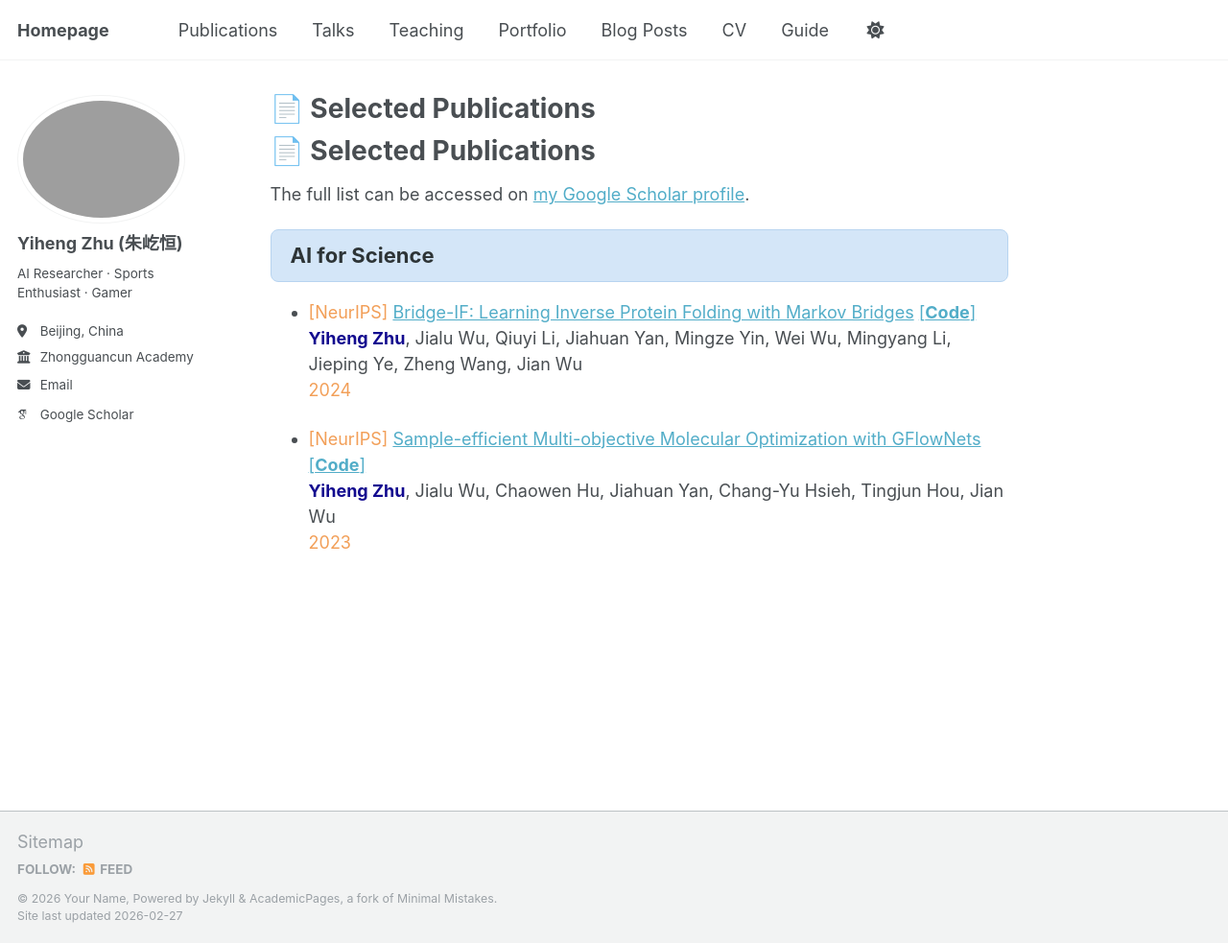
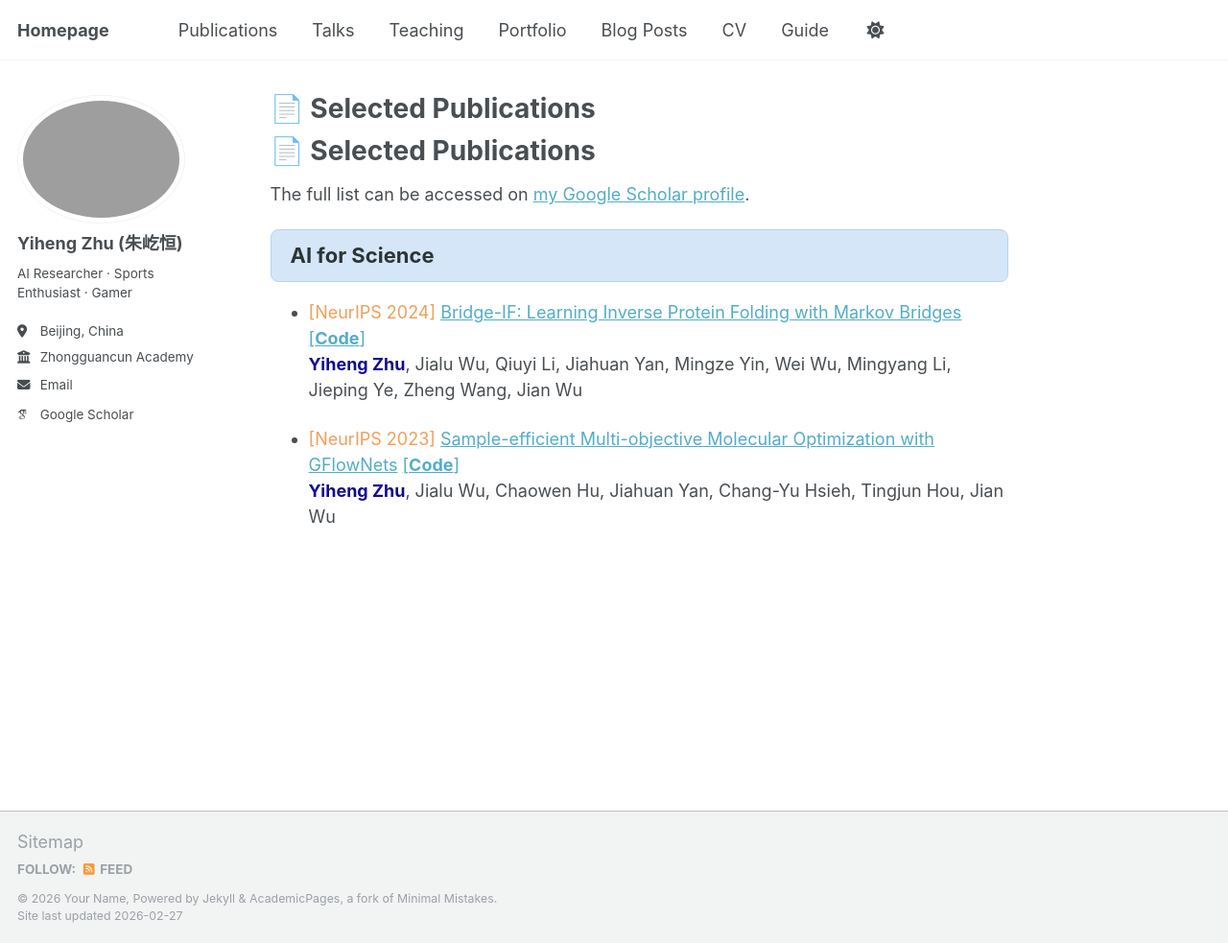
Before and after one commit to derrickzhu147/derrickzhu147.github.io, a Jekyll site: the page built from _pages/pub.md, in a window 1280 px wide and 983 px high. Shown: the whole window at 96% size. Built offline with Jekyll 4.4.1, drawn with Linux system fonts in a browser that asks for light colours; some web fonts are replaced; our own code applies the rules of GitHub Pages for plain Markdown files.

Commit message:
Update pub.md

```diff
--- a/_pages/pub.md
+++ b/_pages/pub.md
@@ -5,15 +5,13 @@ The full list can be accessed on <a href="https://scholar.google.com/citations?u
 AI for Science
 </div>
 
-- <span style="color:#F29F58;">[NeurIPS]</span>
+- <span style="color:#F29F58;">[NeurIPS 2024]</span>
   [Bridge-IF: Learning Inverse Protein Folding with Markov Bridges](https://arxiv.org/abs/2411.02120)
   [\[**Code**\]](https://github.com/violet-sto/Bridge-IF)
   **<span style="color:#120A8F;">Yiheng Zhu</span>**, Jialu Wu, Qiuyi Li, Jiahuan Yan, Mingze Yin, Wei Wu, Mingyang Li, Jieping Ye, Zheng Wang, Jian Wu
-  <span style="color:#F29F58;">2024</span>
 
 
-- <span style="color:#F29F58;">[NeurIPS]</span>
+- <span style="color:#F29F58;">[NeurIPS 2023]</span>
   [Sample-efficient Multi-objective Molecular Optimization with GFlowNets](https://arxiv.org/abs/2302.04040)
   [\[**Code**\]](https://github.com/violet-sto/HN-GFN)
   **<span style="color:#120A8F;">Yiheng Zhu</span>**, Jialu Wu, Chaowen Hu, Jiahuan Yan, Chang-Yu Hsieh, Tingjun Hou, Jian Wu
-  <span style="color:#F29F58;">2023</span>
```
